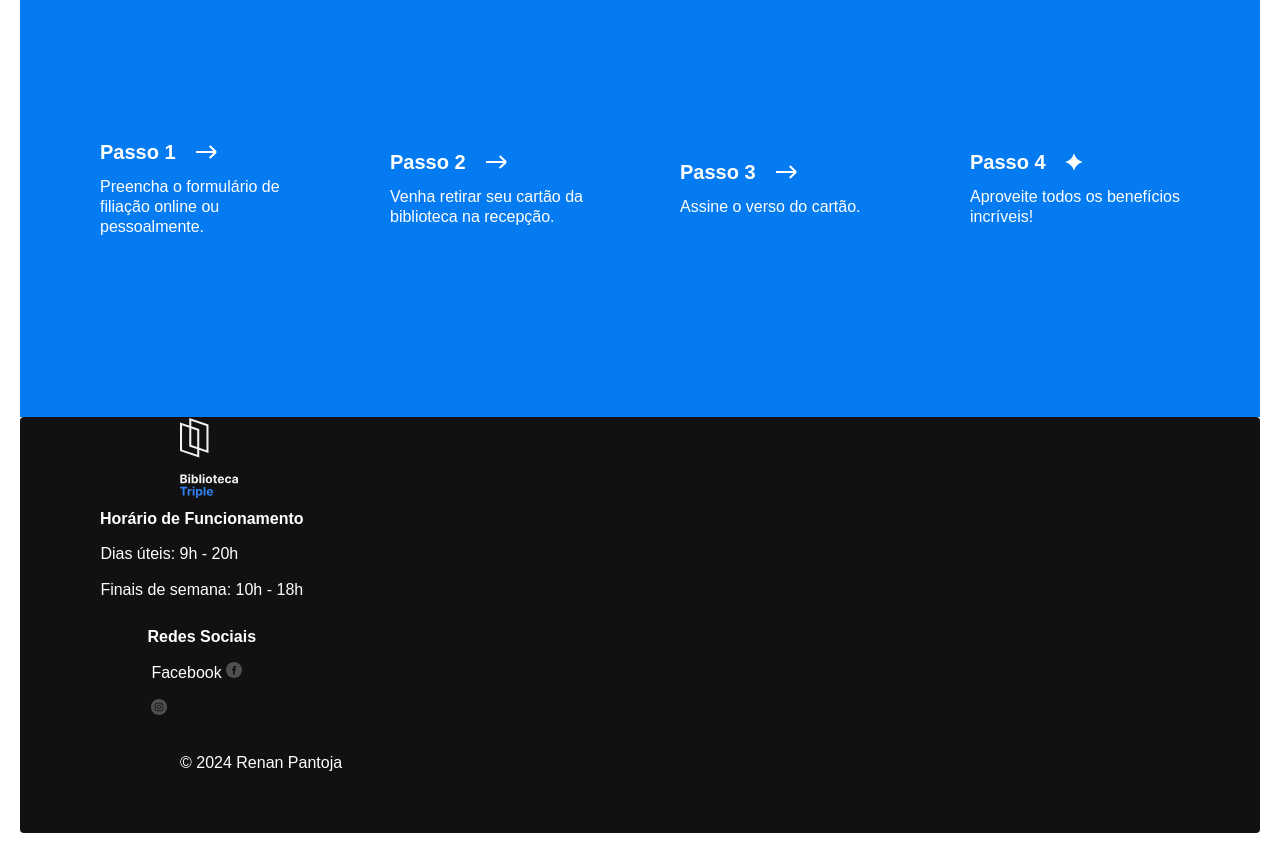
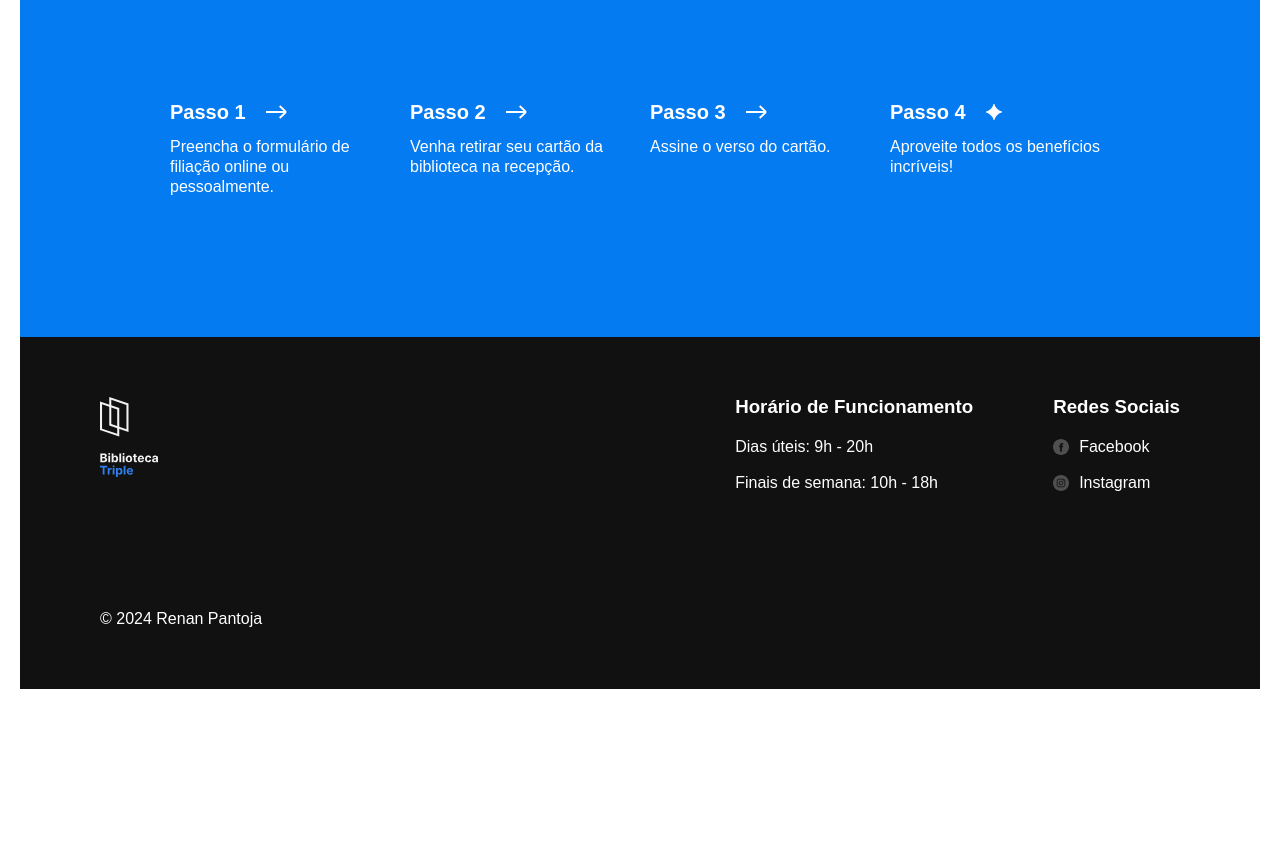
Before and after one commit to rpantojaa/web_project_library, a plain HTML site: page index.html in a window 1280 px wide. Shown: the part 3217-4066 px from the top of the page. After the commit the page ends 3906 px from the top, so only its background shows below. Drawn offline with Linux system fonts and the light colour scheme.

Commit message:
Reconstruindo Footer e membership-steps

```diff
--- a/index.html
+++ b/index.html
@@ -274,11 +274,10 @@
       <footer class="footer" id="contacts">
         <div class="footer__columns">
           <div class="footer__column">
-            <div class="footer__logo">
             <img
               src="./images/logo_white.svg"
               alt="Logotipo da Biblioteca Triple Peaks"
-                class="footer__logo-image"
+              class="footer__logo"
             />
           </div>
           <div class="footer__column footer__column_content_hours">
@@ -292,23 +291,26 @@
             <h3 class="footer__column-heading">Redes Sociais</h3>
             <ul class="footer__list">
               <li class="footer__list-item">
-                  <a href="#" class="footer__column-link">Facebook</a>
+                <a href="#" class="footer__column-link">
                   <img
                     src="./images/facebook_white.svg"
                     alt="Facebook"
                     class="footer__social-icon"
                   />
+                  Facebook</a
+                >
               </li>
               <li class="footer__list-item">
-                  <a href="#" class="footer__column-link"></a>
+                <a href="#" class="footer__column-link">
                   <img
                     src="./images/instagram_white.svg"
                     alt="Instagram"
                     class="footer__social-icon"
                   />
+                  Instagram</a
+                >
               </li>
             </ul>
-            </div>
           </div>
         </div>
         <p class="footer__copyright">© 2024 Renan Pantoja</p>
--- a/styles/style.css
+++ b/styles/style.css
@@ -312,21 +312,15 @@
 
 .membership__steps {
   list-style-type: none;
-  padding: 0px 40px;
+  padding: 0;
   margin: 100px 0 0;
   display: flex;
-  flex-direction: row;
-  justify-content: space-between;
+  justify-content: center;
+  gap: 20px;
 }
 
 .step {
-  display: flex;
-  flex-direction: column;
-  justify-content: center;
-  margin: 40px;
-  width: 220px;
-  height: auto;
-  padding: 0;
+  flex-basis: 220px;
 }
 
 .step__title {
@@ -350,40 +344,28 @@
   box-sizing: border-box;
   background-color: #111111;
   color: #fff;
-  border-radius: 4px;
+  padding: 60px 80px;
 }
 
 .footer__columns {
   display: flex;
-  justify-content: space-between;
-  align-items: center;
-  padding: 60px 80px;
-  height: 200px;
 }
 
-.footer__column .footer__column_content_hours {
-  display: flex;
-  ;
-  flex-direction: column;
-  align-items: center;
+.footer__column_content_hours {
+ margin-left: auto;
 }
 
-.footer__column .footer__column_content_social {
-  display: flex;
-  flex-direction: column;
-  align-items: center;
+.footer__column_content_social {
+  margin-left: 80px;
 }
 
 .footer__logo {
   width: 58px;
   height: 80px;
-  margin-left: 80px;
 }
 
 .footer__column-heading {
-  margin-bottom: 20px;
-  font-size: 16px;
-  line-height: 10px;
+  margin: 0 0 20px;
 }
 
 .footer__list {
@@ -399,18 +381,19 @@
 }
 
 .footer__column-link {
+  display: flex;
+  align-items: center;
   color: white;
   text-decoration: none;
+  column-gap: 10px;
 }
 
 .footer__social-icon {
   width: 16px;
   height: 16px;
-  margin-right: 10px;
 }
 
 .footer__copyright {
-  display: flex;
-  justify-content: flex-start;
-  padding: 0px 0px 60px 160px;
+  margin-top: 100px;
+  margin-bottom: 0;
 }
```
Lines whose indentation alone changed are shown as unchanged.
